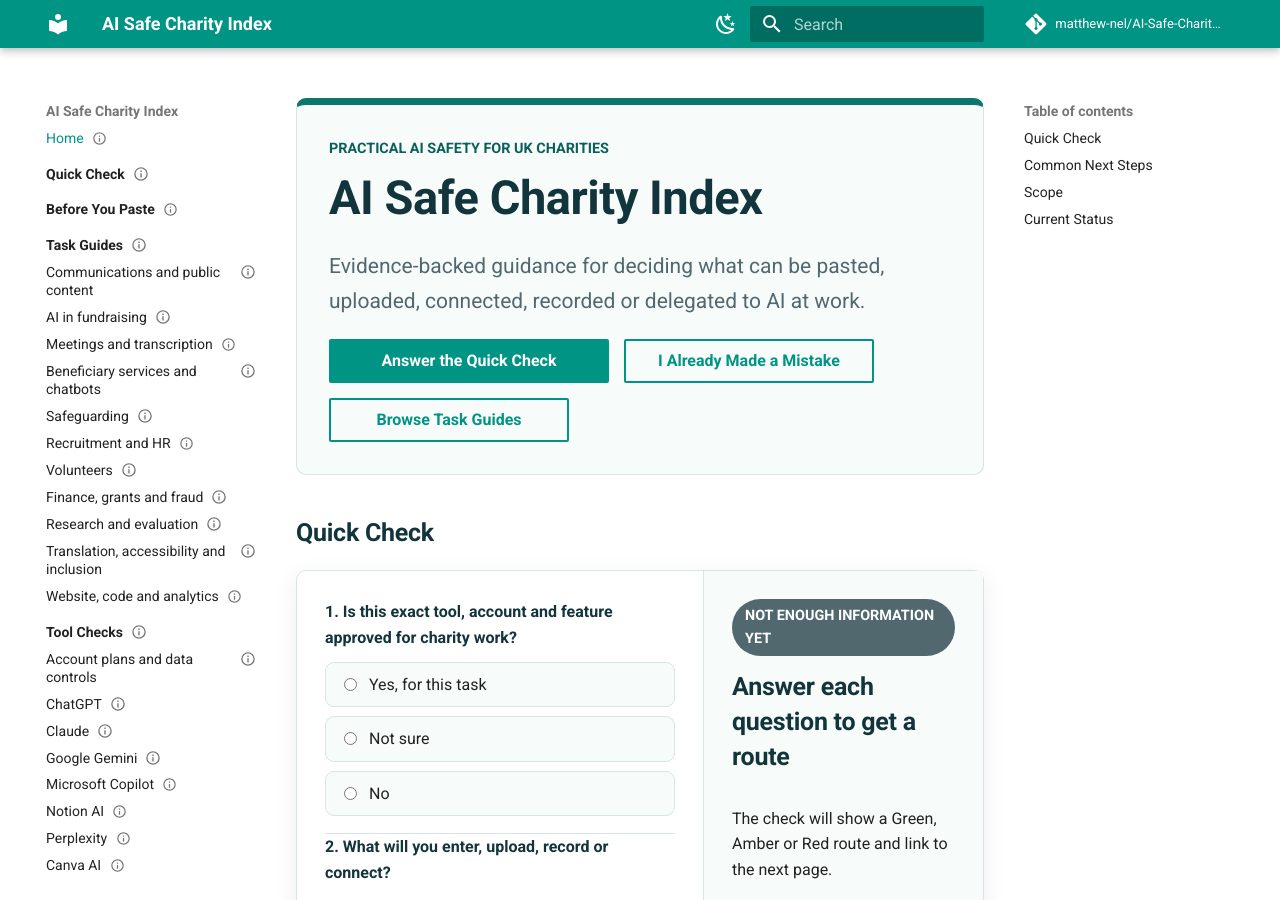
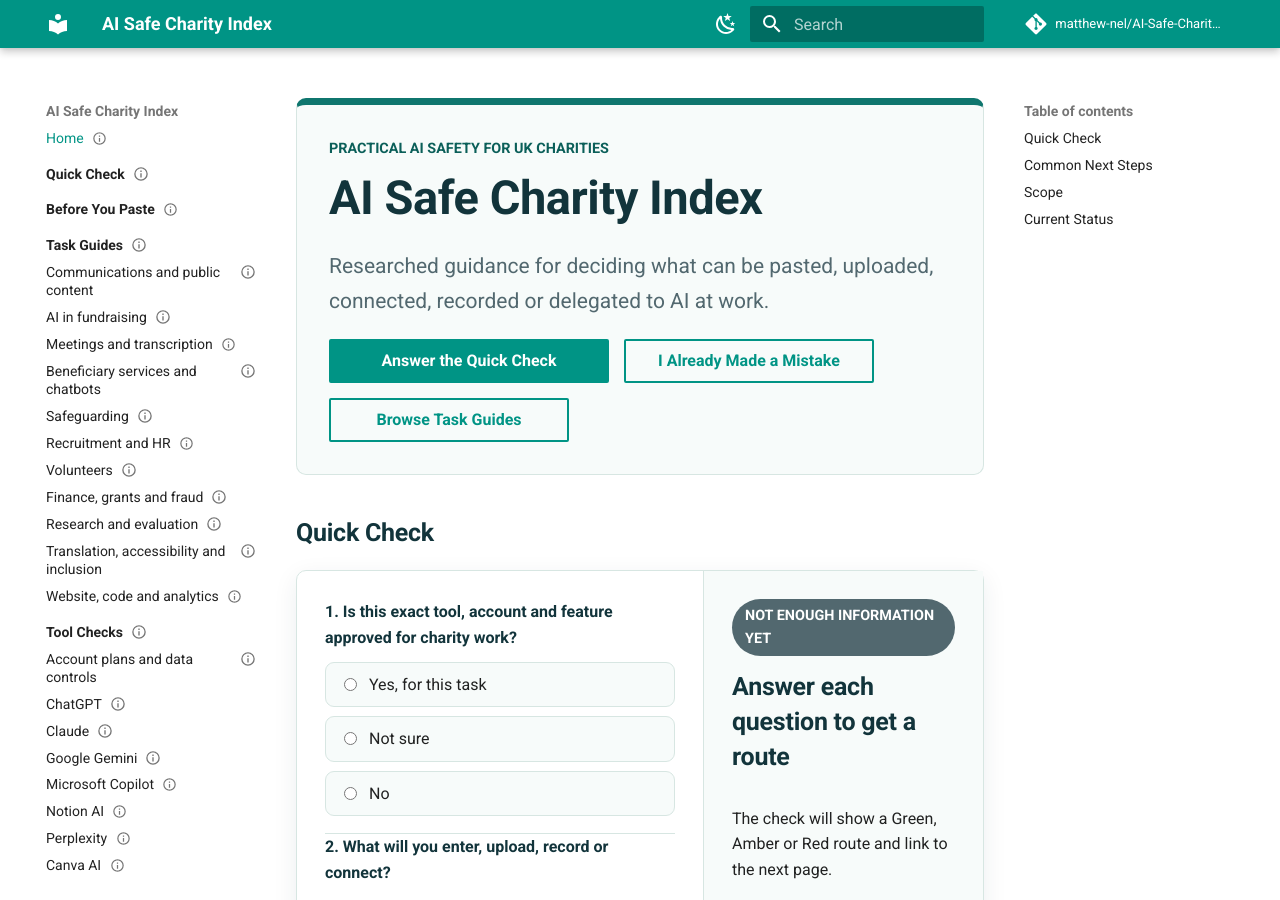
Before and after one commit to matthew-nel/AI-Safe-Charity-Index, an MkDocs documentation site: the page built from docs/index.md, in a window 1280 px wide and 900 px high. Built offline with MkDocs 1.6.1 and Material for MkDocs 9.7.7, drawn with Linux system fonts in a browser that asks for light colours; comment, search, counter and statistics services are not loaded.

Commit message:
Use researched wording on homepage

```diff
--- a/docs/index.md
+++ b/docs/index.md
@@ -24,7 +24,7 @@ claim_ids: []
 
 # AI Safe Charity Index
 
-<p class="asc-lede">Evidence-backed guidance for deciding what can be pasted, uploaded, connected, recorded or delegated to AI at work.</p>
+<p class="asc-lede">Researched guidance for deciding what can be pasted, uploaded, connected, recorded or delegated to AI at work.</p>
 
 <div class="asc-button-row" markdown="1">
 
```
Also changed, not shown: Research packs 12th July 2026/pack 1.md (+1 -1 lines), monthly-update-packs/2026-07/research-pack-3-page-level-content-population-2026-07.md (+1 -1 lines).
